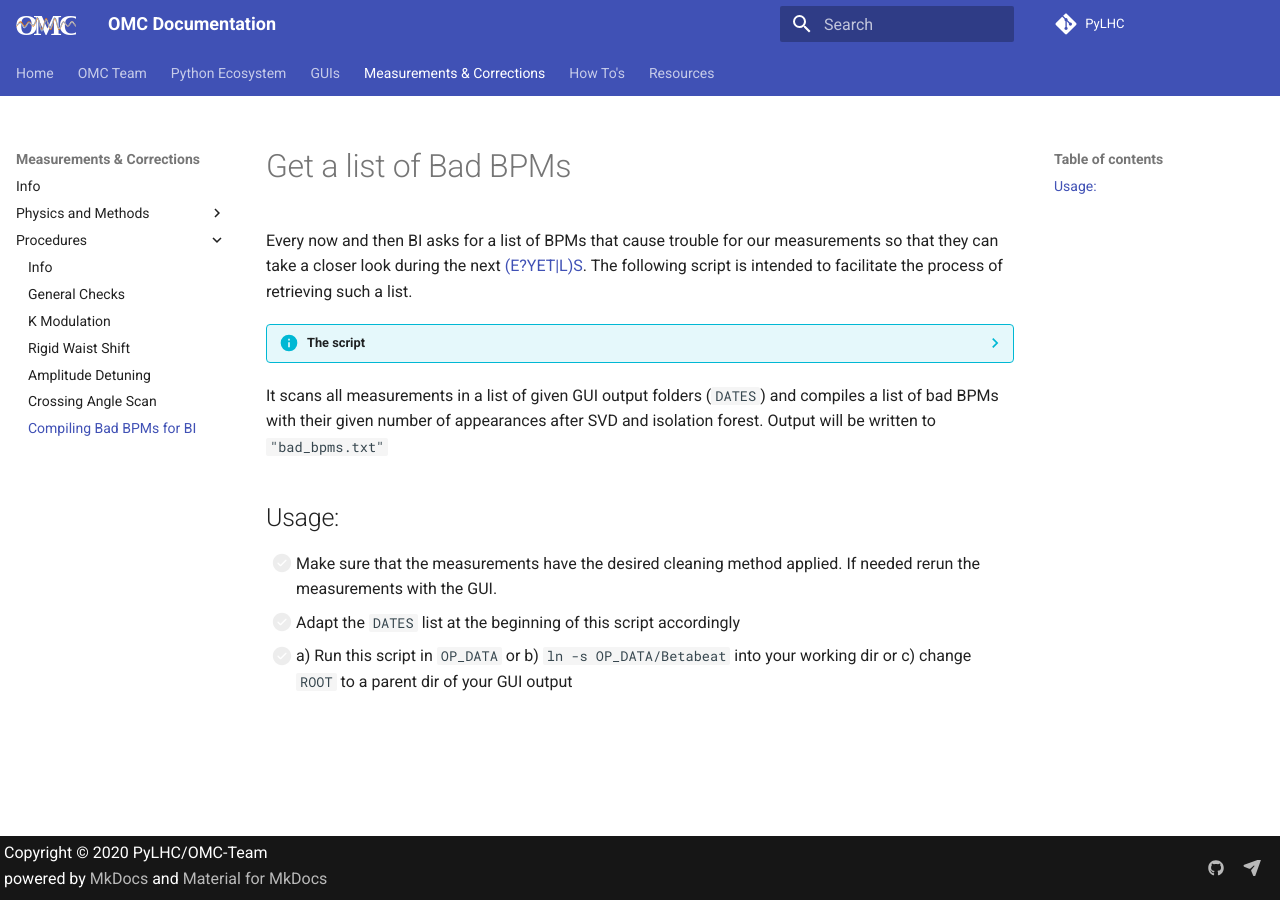
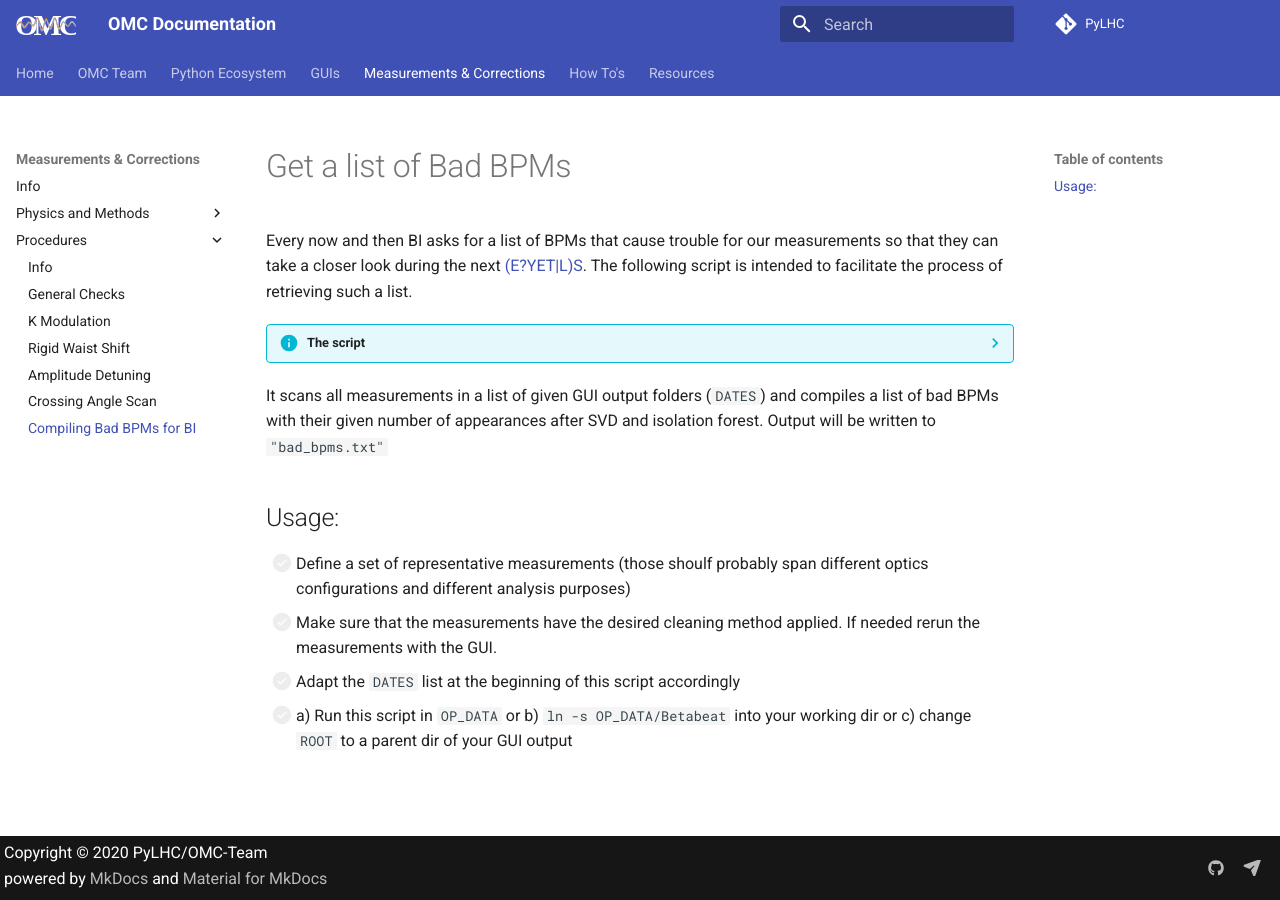
Before and after one commit to pylhc/pylhc.github.io, an MkDocs documentation site: the page built from docs/measurements/procedures/get_bad_bpms.md, in a window 1280 px wide. Built offline with MkDocs 1.6.1 and Material for MkDocs 9.7.7, drawn with Linux system fonts in a browser that asks for light colours; comment, search, counter and statistics services are not loaded.

Commit message:
Add hint on representative methods

```diff
--- a/docs/measurements/procedures/get_bad_bpms.md
+++ b/docs/measurements/procedures/get_bad_bpms.md
@@ -134,6 +134,7 @@ It scans all measurements in a list of given GUI output folders (`DATES`) and co
 Output will be written to `"bad_bpms.txt"`
 
 ## Usage:
+- [ ] Define a set of representative measurements (those shoulf probably span different optics configurations and different analysis purposes)
 - [ ] Make sure that the measurements have the desired cleaning method applied.
       If needed rerun the measurements with the GUI.
 - [ ] Adapt the `DATES` list at the beginning of this script accordingly
```
